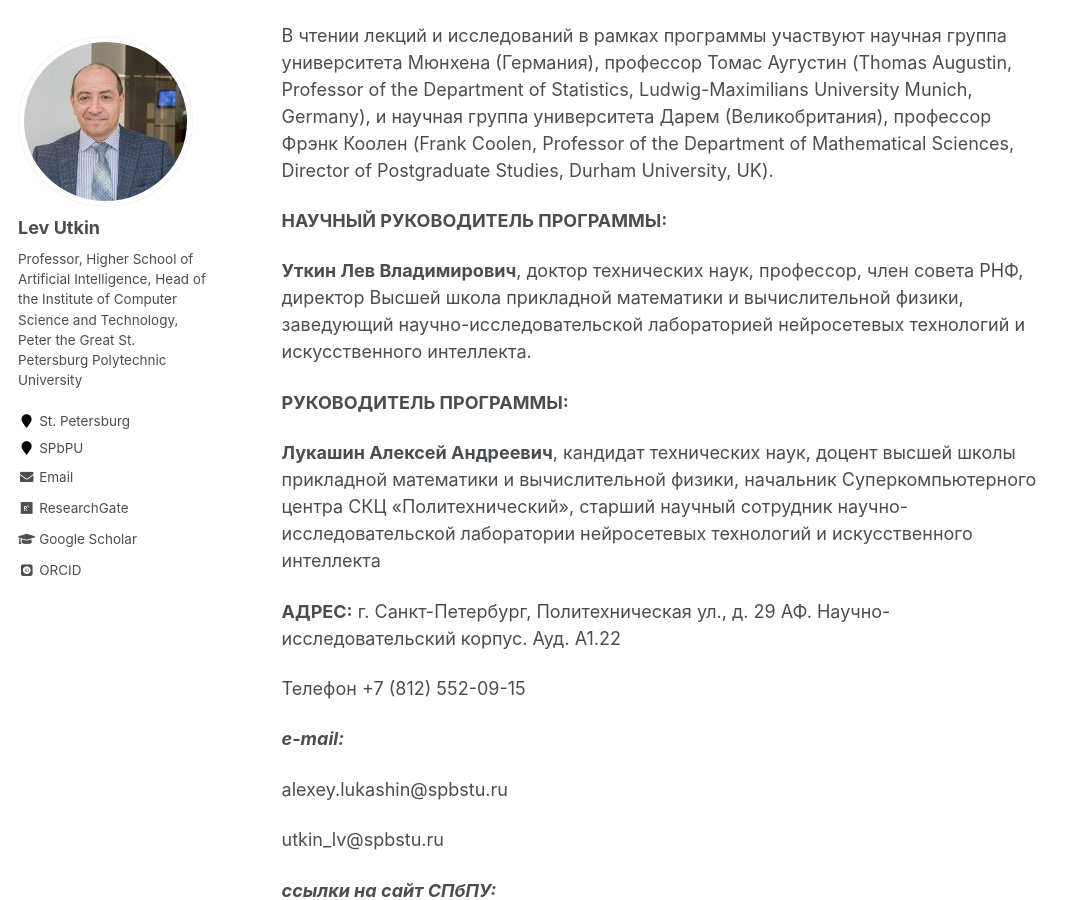
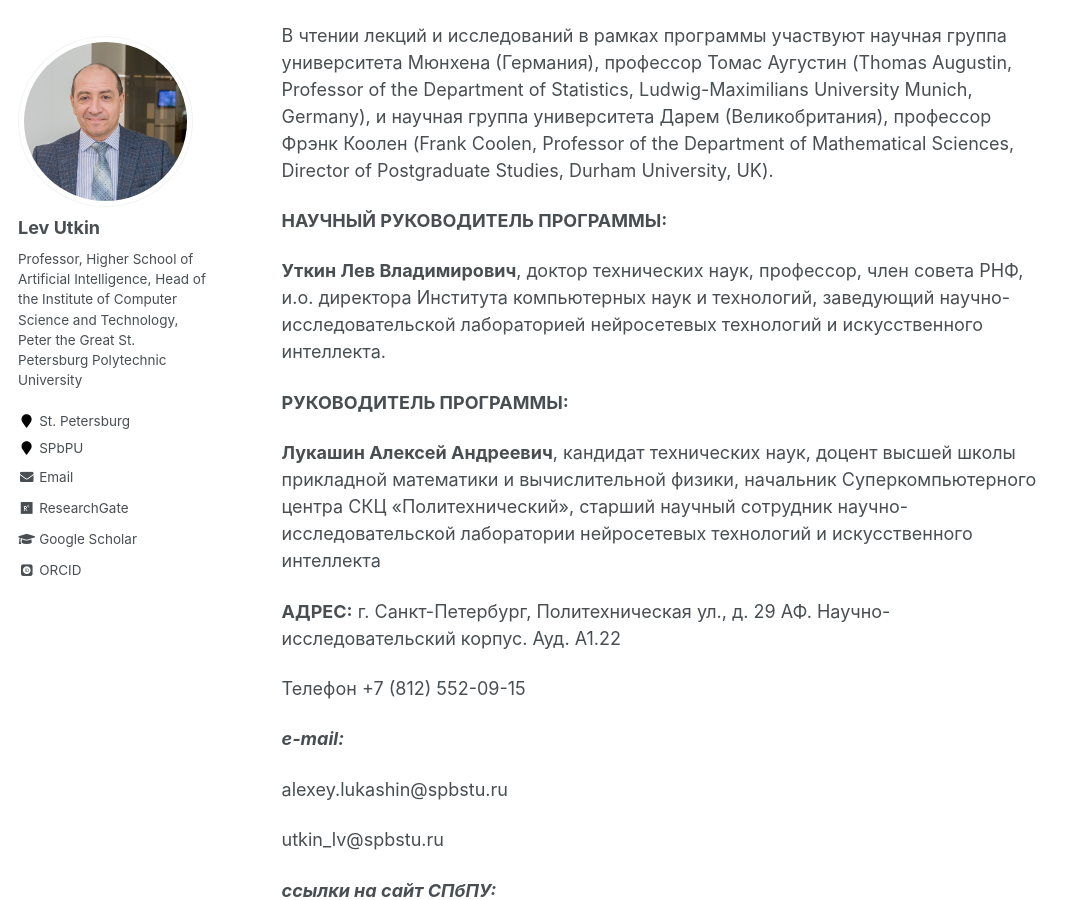
Before and after one commit to levutkin/levutkin.github.io, a Jekyll site: the page built from _teaching/Educat_1.md, in a window 1280 px wide and 900 px high, scrolled down 2666 px. Shown: the whole window, without its empty margins (0-1081 px from the left). Built offline with Jekyll 4.4.1, drawn with Linux system fonts in a browser that asks for light colours; some web fonts are replaced; some of the changed text lies outside the part shown.

Commit message:
Update Educat_1.md

```diff
--- a/_teaching/Educat_1.md
+++ b/_teaching/Educat_1.md
@@ -8,9 +8,9 @@
 location: ""
 ---
 
-**Высшая школа прикладной математики и вычислительной физики**
+**Высшая школа искусственного интеллекта**
 
-**Институт прикладной математики и механики**
+**Институт компьютерных наук и технологий**
 
 02.01.01 Магистерская программа:
 **«Искусственный интеллект и машинное обучение»**
@@ -64,7 +64,7 @@
 
 **НАУЧНЫЙ РУКОВОДИТЕЛЬ ПРОГРАММЫ:**
 
-**Уткин Лев Владимирович**, доктор технических наук, профессор, член совета РНФ, директор Высшей школа прикладной математики и вычислительной физики, заведующий научно-исследовательской лабораторией нейросетевых технологий и искусственного интеллекта.
+**Уткин Лев Владимирович**, доктор технических наук, профессор, член совета РНФ, и.о. директора Института компьютерных наук и технологий, заведующий научно-исследовательской лабораторией нейросетевых технологий и искусственного интеллекта.
 
 **РУКОВОДИТЕЛЬ ПРОГРАММЫ:**
 
```
